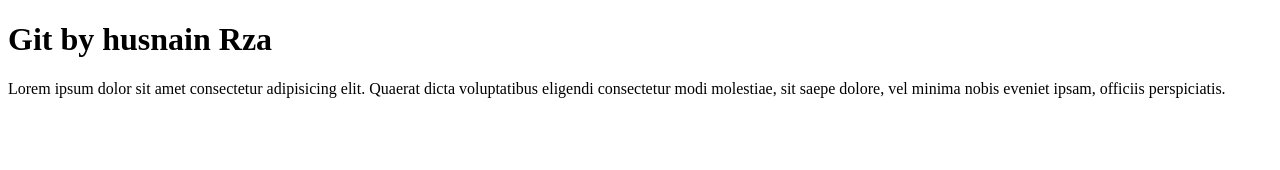
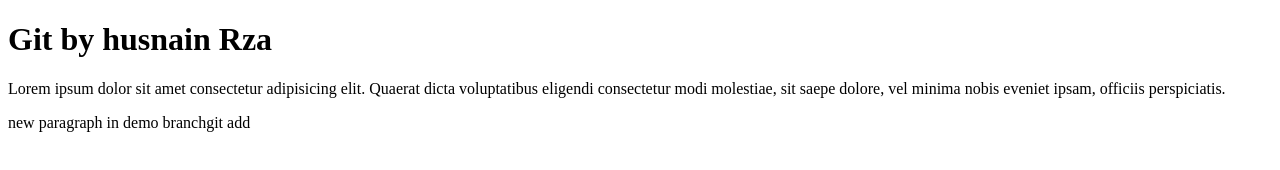
Before and after one commit to Husnain-dev-coder/2022-ag-7998-Scm, a plain HTML site: page index.html in a window 1280 px wide. Drawn offline with Linux system fonts and the light colour scheme.

Commit message:
changes made in demo branc

```diff
--- a/index.html
+++ b/index.html
@@ -8,5 +8,6 @@
 <body>
     <h1>Git by husnain Rza</h1>
     <p>Lorem ipsum dolor sit amet consectetur adipisicing elit. Quaerat dicta voluptatibus eligendi consectetur modi molestiae, sit saepe dolore, vel minima nobis eveniet ipsam, officiis perspiciatis.</p>
+    <p>new paragraph in demo branchgit add </p>
 </body>
 </html>
```
